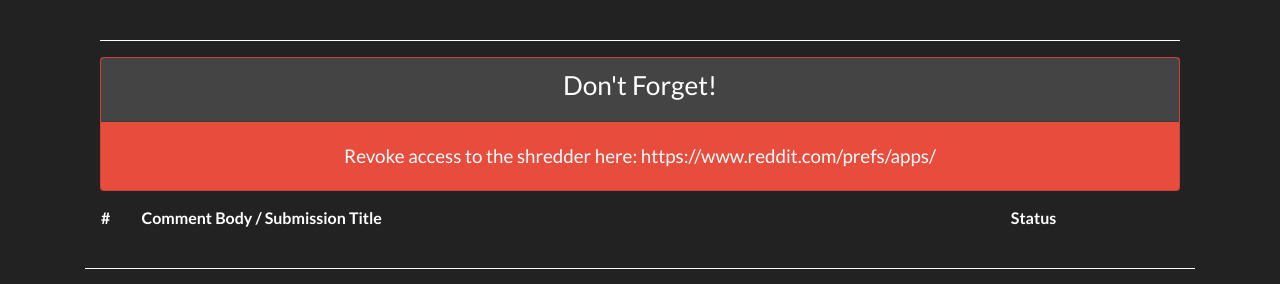
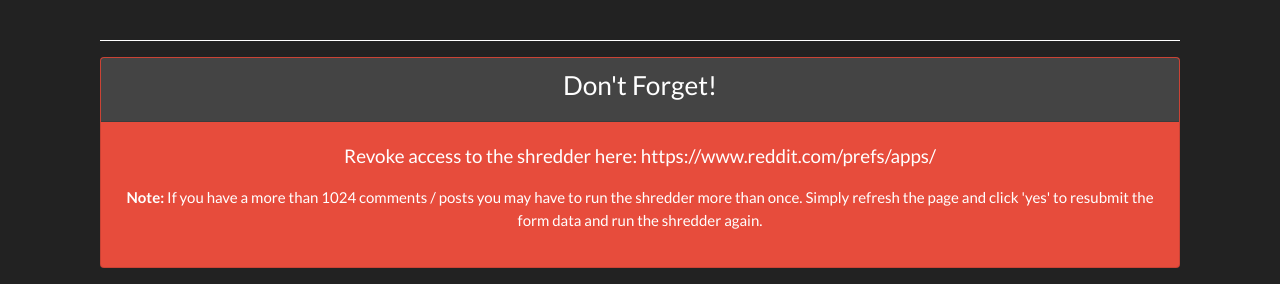
Before and after one commit to simeon4110/reddit-shredder-master, a Django app: template templates/shredder_console.html in a window 1280 px wide. Shown: the part 71-355 px from the top of the page. Run offline with Django 3.2, Linux system fonts and the light colour scheme; the template is opened without the code that fills it, so the values that code supplies are empty; parts of the project's set-up code (start-up, migrations or seed data) failed here and were passed over; some libraries are stand-ins or nearby versions.

Commit message:
Added basic logging and note for users with more than 1024 comments.

```diff
--- a/app/reddit_connection/reddit_schedule.py
+++ b/app/reddit_connection/reddit_schedule.py
@@ -173,6 +173,8 @@
                             user_name=account[2],
                             status="SKIPPED")
 
+    logger.info(account[0], 'shredded successfully.')
+
 
 @exception(logger)
 def check_tokens():
@@ -206,12 +208,14 @@
     # check_tokens() Disabled until I can do better error checking.
 
     # Init proc for each account in the DB.
+    logger.info('Auto shredder started.')
     for account in RedditAccounts.objects.values_list('user_id',
                                                       'schedule',
                                                       'reddit_user_name',
                                                       'reddit_token',
                                                       'id'):
         proc = Process(target=schedule_shredder(account))
+        logger.info('shredding...', account[0])
         procs.append(proc)
         proc.start()
 
--- a/templates/shredder_console.html
+++ b/templates/shredder_console.html
@@ -12,6 +12,11 @@
                             Revoke access to the shredder here: <a href="https://www.reddit.com/prefs/apps/"
                                                                    style="color: white">
                             https://www.reddit.com/prefs/apps/</a>
+                        </p>
+                        <p style="text-align: center;">
+                            <strong>Note:</strong> If you have a more than 1024 comments / posts you may have to run the
+                            shredder more than once. Simply refresh the page and click 'yes' to resubmit the form data
+                            and run the shredder again.
                         </p>
                     </div>
                 </div>
```
Also changed, not shown: app/reddit_connection/reddit_connection.py (+7 -1 lines).
